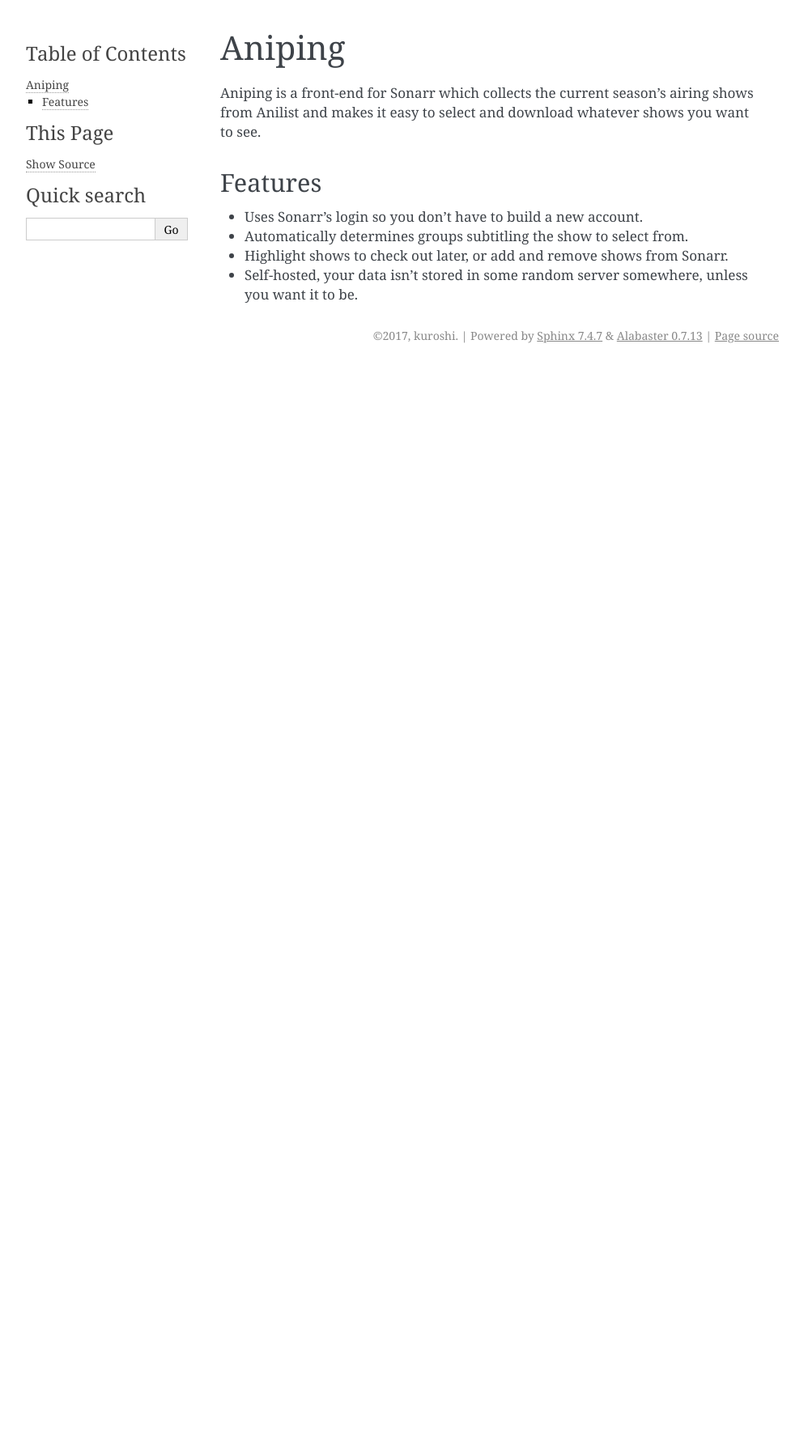
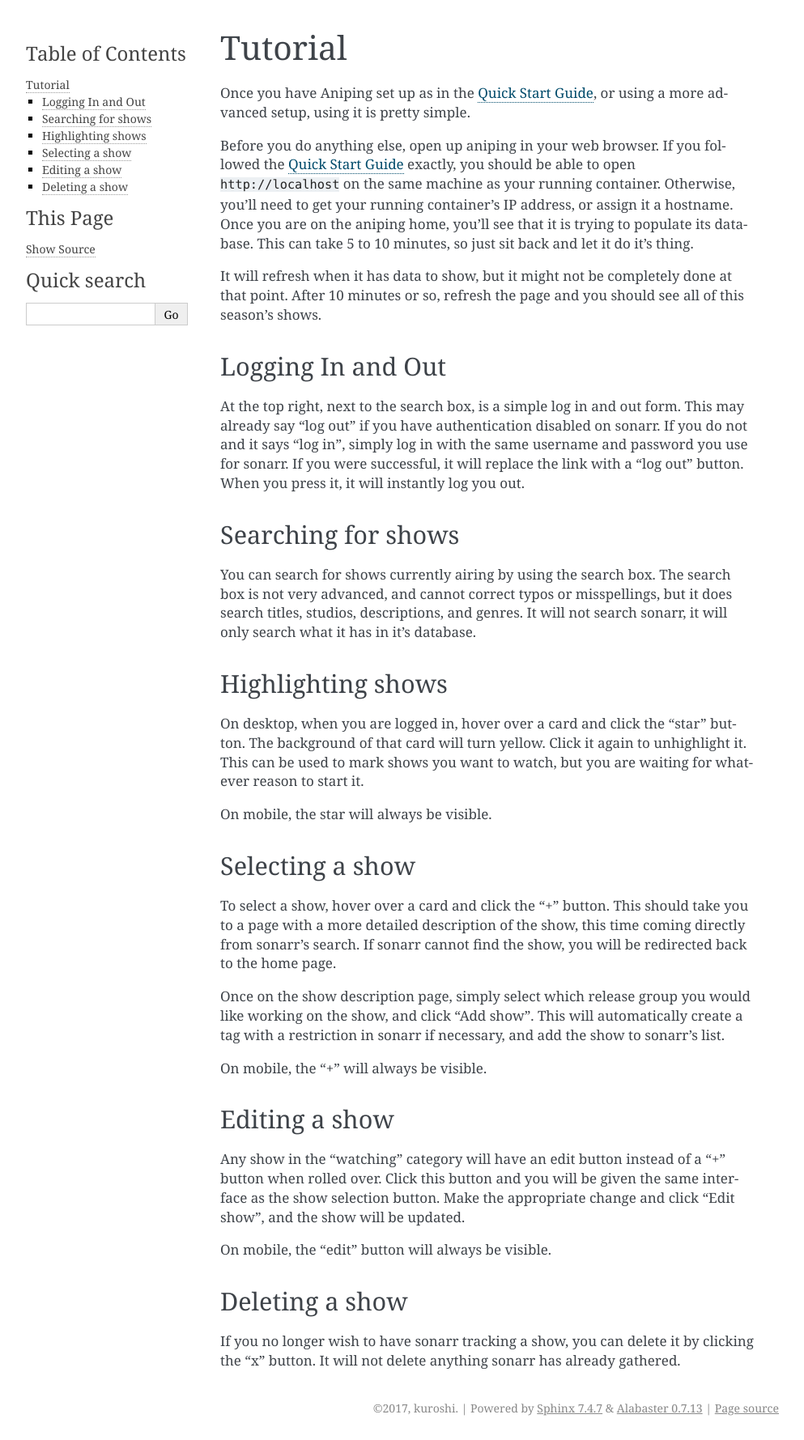
Before and after one commit to kuruoujou/aniping, a Sphinx documentation site: the page built from docs/usage.rst, in a window 1280 px wide. Shown: the whole page at 81% size, without its empty margins (148-1141 px from the left). Built offline with Sphinx 7.4.7, drawn with Linux system fonts in a browser that asks for light colours; before the commit the page ends 900 px from its top, so only the background shows below that.

Commit message:
Add incredibly basic tutorial.

```diff
--- a/docs/index.rst
+++ b/docs/index.rst
@@ -24,7 +24,6 @@
    :caption: User Guide:
 
    quick-start
-   installation
    usage
 ..
 
--- a/docs/usage.rst
+++ b/docs/usage.rst
@@ -1,13 +1,41 @@
 .. _tutorial:
 
-Aniping
-=======
-Aniping is a front-end for Sonarr which collects the current season's airing shows from Anilist and makes it easy to select and download whatever shows you want to see.
+Tutorial
+========
+Once you have Aniping set up as in the :ref:`quick-start`, or using a more advanced setup, using it is pretty simple.
 
-Features
---------
+Before you do anything else, open up aniping in your web browser. If you followed the :ref:`quick-start` exactly, you should be able to open ``http://localhost`` on the same machine as your running container. Otherwise, you'll need to get your running container's IP address, or assign it a hostname. Once you are on the aniping home, you'll see that it is trying to populate its database. This can take 5 to 10 minutes, so just sit back and let it do it's thing.
 
-- Uses Sonarr's login so you don't have to build a new account.
-- Automatically determines groups subtitling the show to select from.
-- Highlight shows to check out later, or add and remove shows from Sonarr.
-- Self-hosted, your data isn't stored in some random server somewhere, unless you want it to be.
+It will refresh when it has data to show, but it might not be completely done at that point. After 10 minutes or so, refresh the page and you should see all of this season's shows.
+
+Logging In and Out
+------------------
+At the top right, next to the search box, is a simple log in and out form. This may already say "log out" if you have authentication disabled on sonarr. If you do not and it says "log in", simply log in with the same username and password you use for sonarr. If you were successful, it will replace the link with a "log out" button. When you press it, it will instantly log you out.
+
+Searching for shows
+-------------------
+You can search for shows currently airing by using the search box. The search box is not very advanced, and cannot correct typos or misspellings, but it does search titles, studios, descriptions, and genres. It will not search sonarr, it will only search what it has in it's database.
+
+Highlighting shows
+------------------
+On desktop, when you are logged in, hover over a card and click the "star" button. The background of that card will turn yellow. Click it again to unhighlight it. This can be used to mark shows you want to watch, but you are waiting for whatever reason to start it.
+
+On mobile, the star will always be visible.
+
+Selecting a show
+----------------
+To select a show, hover over a card and click the "+" button. This should take you to a page with a more detailed description of the show, this time coming directly from sonarr's search. If sonarr cannot find the show, you will be redirected back to the home page.
+
+Once on the show description page, simply select which release group you would like working on the show, and click "Add show". This will automatically create a tag with a restriction in sonarr if necessary, and add the show to sonarr's list.
+
+On mobile, the "+" will always be visible.
+
+Editing a show
+--------------
+Any show in the "watching" category will have an edit button instead of a "+" button when rolled over. Click this button and you will be given the same interface as the show selection button. Make the appropriate change and click "Edit show", and the show will be updated.
+
+On mobile, the "edit" button will always be visible.
+
+Deleting a show
+---------------
+If you no longer wish to have sonarr tracking a show, you can delete it by clicking the "x" button. It will not delete anything sonarr has already gathered.
```
Also changed, not shown: docs/installation.rst (deleted, +0 -13 lines).
